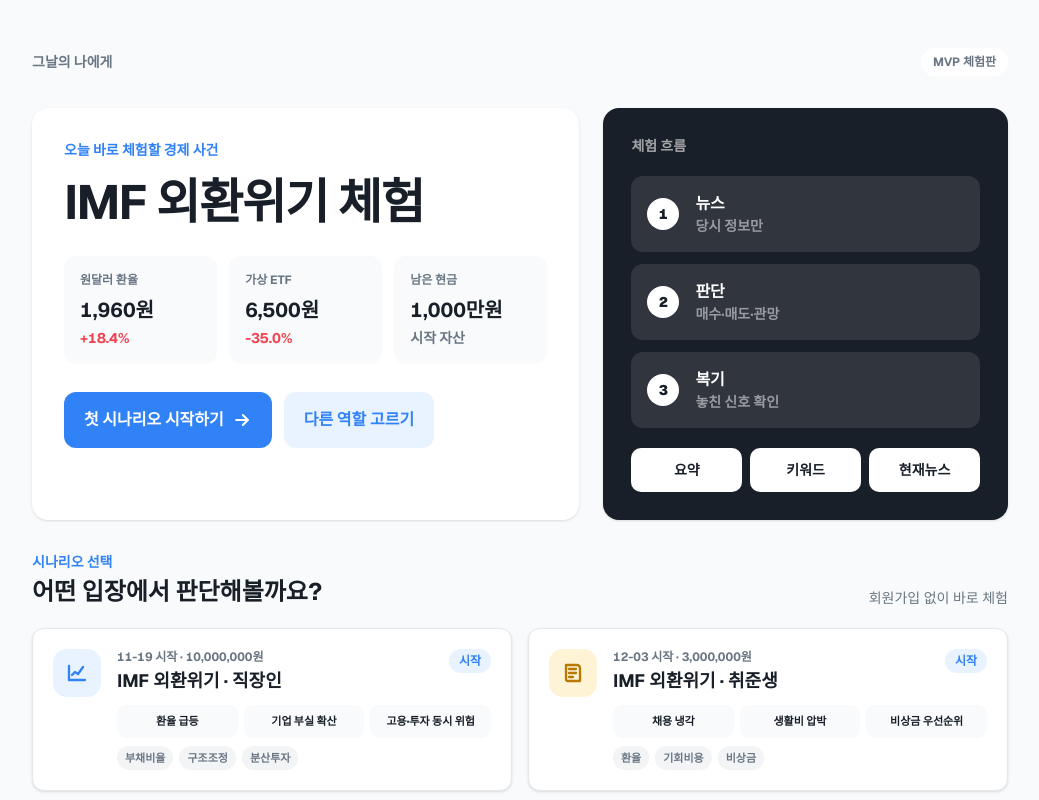
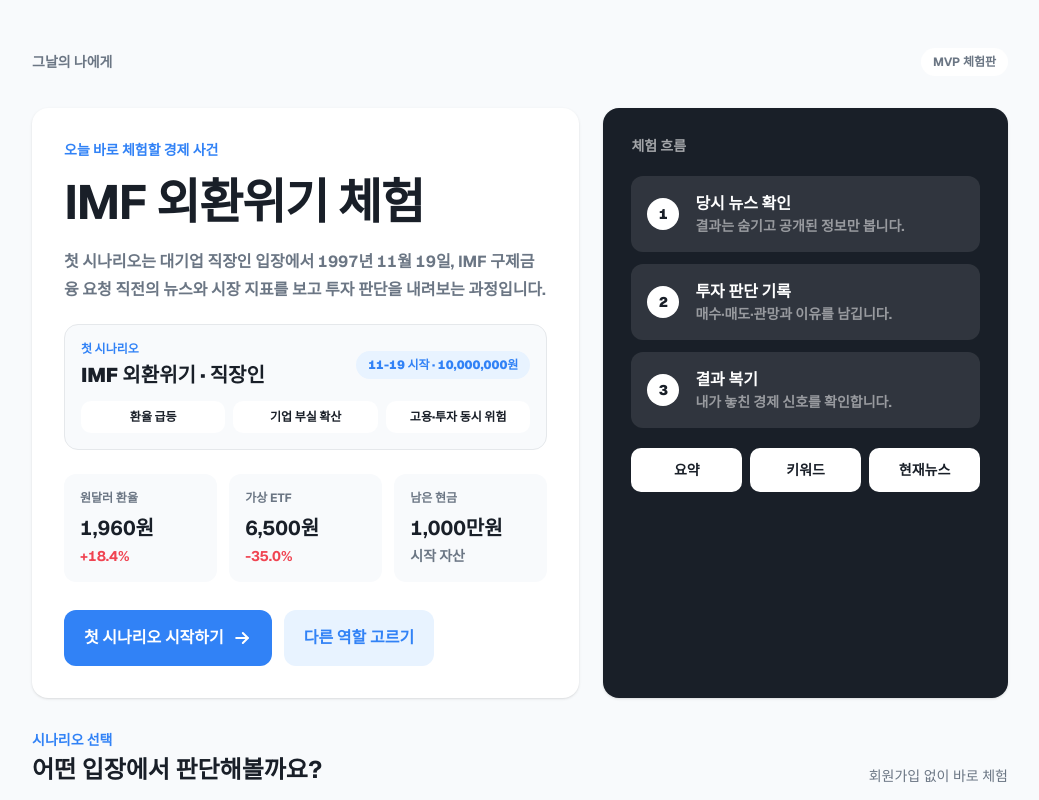
Before and after one commit to choiyoung69/woowa-prototype-investment, a Next.js app in the folder landing/: page /scenarios in a window 1280 px wide. Shown: the top 800 px of the page, without its empty margins (120-1159 px from the left). Built offline with nearby package versions, Linux system fonts and the light colour scheme.

Commit message:
Clarify first scenario context

```diff
--- a/landing/src/app/scenarios/page.tsx
+++ b/landing/src/app/scenarios/page.tsx
@@ -14,18 +14,20 @@ const marketTiles = [
   { label: "남은 현금", value: "1,000만원", change: "시작 자산", tone: "neutral" },
 ];
 
+const featuredSummary = featuredScenario.knowledge?.summary ?? [];
+
 const steps = [
   {
-    title: "뉴스",
-    description: "당시 정보만",
+    title: "당시 뉴스 확인",
+    description: "결과는 숨기고 공개된 정보만 봅니다.",
   },
   {
-    title: "판단",
-    description: "매수·매도·관망",
+    title: "투자 판단 기록",
+    description: "매수·매도·관망과 이유를 남깁니다.",
   },
   {
-    title: "복기",
-    description: "놓친 신호 확인",
+    title: "결과 복기",
+    description: "내가 놓친 경제 신호를 확인합니다.",
   },
 ];
 
@@ -174,6 +176,35 @@ export default function ScenariosPage() {
             <h1 className="mt-3 text-3xl font-bold leading-tight tracking-tight sm:text-5xl">
               IMF 외환위기 체험
             </h1>
+            <p className="mt-4 max-w-2xl text-base font-bold leading-7 text-muted">
+              첫 시나리오는 대기업 직장인 입장에서 1997년 11월 19일,
+              IMF 구제금융 요청 직전의 뉴스와 시장 지표를 보고 투자 판단을
+              내려보는 과정입니다.
+            </p>
+
+            <div className="mt-5 rounded-[14px] border border-border bg-background p-4">
+              <div className="flex flex-wrap items-center justify-between gap-3">
+                <div>
+                  <p className="text-xs font-black text-accent">첫 시나리오</p>
+                  <h2 className="mt-1 text-xl font-black">{featuredScenario.title}</h2>
+                </div>
+                <span className="rounded-full bg-[#e8f3ff] px-3 py-1.5 text-xs font-black text-accent">
+                  11-19 시작 · {featuredScenario.startingCash.toLocaleString()}원
+                </span>
+              </div>
+              {featuredSummary.length > 0 && (
+                <div className="mt-3 grid grid-cols-3 gap-2">
+                  {featuredSummary.map((item) => (
+                    <span
+                      key={item}
+                      className="break-keep rounded-[10px] bg-surface px-2 py-2 text-center text-xs font-black"
+                    >
+                      {item}
+                    </span>
+                  ))}
+                </div>
+              )}
+            </div>
 
             <div className="mt-6 grid gap-3 sm:grid-cols-3">
               {marketTiles.map((tile) => (
```
